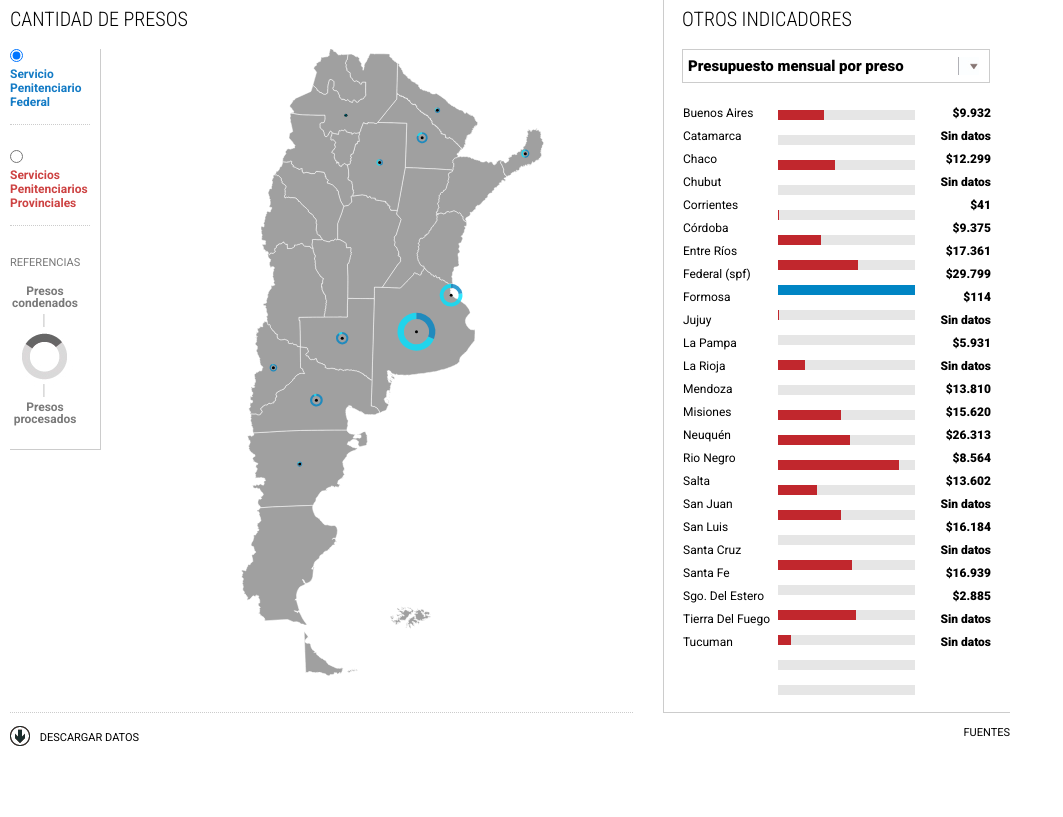
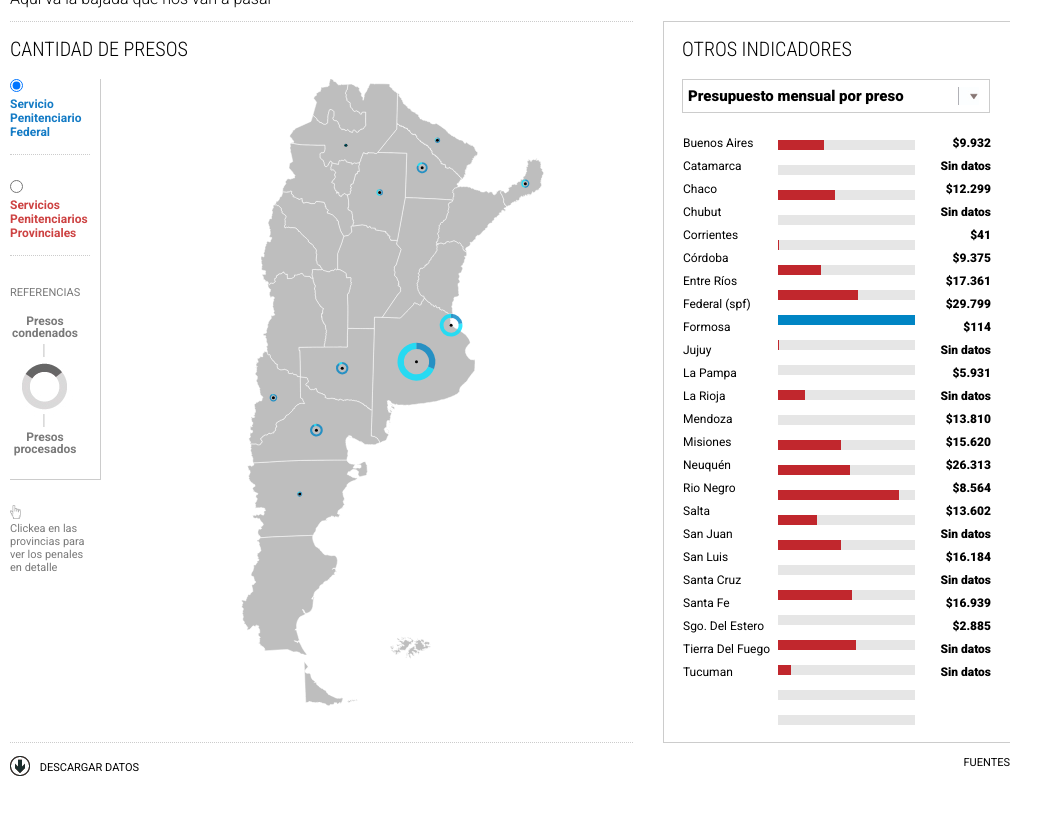
Before and after one commit to ClarinData/ServicioPenitenciario, a plain HTML site: page index.html in a window 1280 px wide. Shown: the part 79-896 px from the top of the page, without its empty margins (0-1063 px from the left). Drawn offline with Linux system fonts and the light colour scheme; a web font is replaced by a local one.

Commit message:
Agrego bajada, cambio color del mapa y corrigo posicion de la aclaracion.

```diff
--- a/css/style.css
+++ b/css/style.css
@@ -26,6 +26,14 @@ h3 {
 	text-transform:uppercase;
 	color: #000000;
 	margin:15px 18px 18px 0px;
+}
+
+#bajada {
+	font-family: 'Roboto', sans-serif;
+	font-weight:300;
+	font-size:16px;
+	margin-bottom:0px;
+	padding-top:5px;
 }
 
 /*.titContainer {
@@ -79,9 +87,9 @@ option {
 }
 
 #aclaracion {
-	position:relative;
+	position:absolute;
 	float: rigth;
-	top:22%;
+	top:73%;
 	width: 85px;
 	font-family:"Roboto", sans-serif;
 	font-size: 11px;
@@ -389,9 +397,6 @@ h4 {
 	margin-bottom:9px;
 }
 
-div[html="Sin datos"] {
-	color:red;
-}
 .barsBlancas {
 	position: absolute;
 	z-index: 0;
@@ -451,9 +456,12 @@ div[html="Sin datos"] {
     stroke-width: .5px;
 }
 #map .land {
-    fill: rgba(160, 160, 160, 1);
+    fill: rgba(190, 190, 190, 1);
     stroke: white;
     stroke-width: .5px;
+}
+#map .land:hover {
+	 fill: rgba(190, 190, 190, .8);
 }
 #map .marker {
     pointer-events: none;
--- a/index.html
+++ b/index.html
@@ -14,6 +14,7 @@
 
 	<header>
 		<h1>Radiografía de las cárceles</h1>
+		<p id="bajada">Aqui va la bajada que nos van a pasar </p>
 	</header>
 
 	<section id="content">
```
